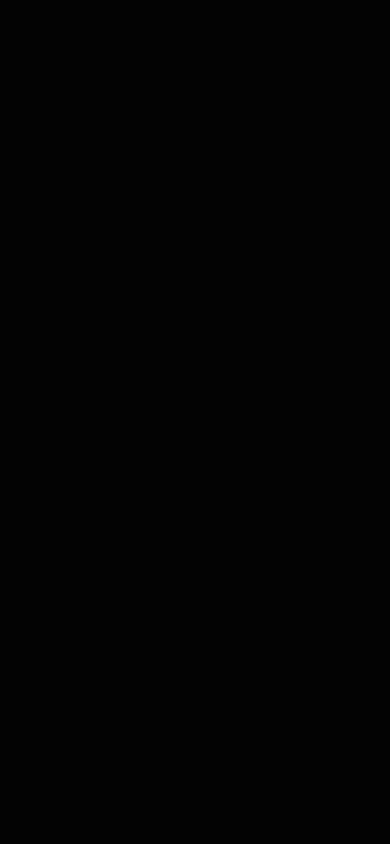
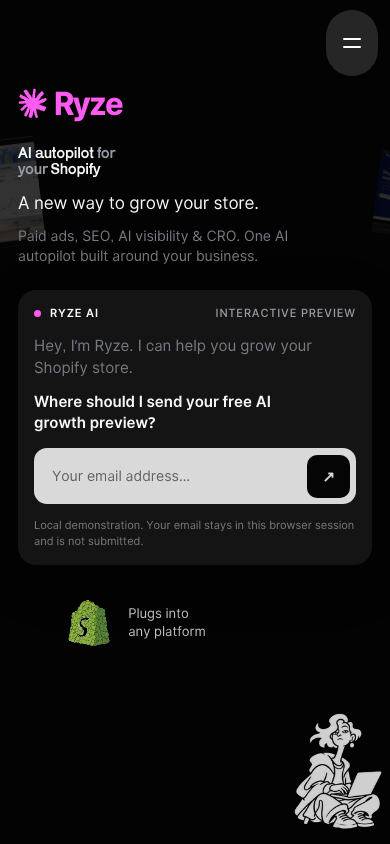
Before and after one commit to looksawful/ryze-challenge, a Next.js app: page / in a window 390 px wide. Built offline with nearby package versions, Linux system fonts and the light colour scheme.

Commit message:
feat(hero): adopt email-first conversation, secondary contact and minimal mobile navigation

```diff
--- a/src/features/site-shell/HeroWithNavigation.module.css
+++ b/src/features/site-shell/HeroWithNavigation.module.css
@@ -83,3 +83,13 @@
     }
   }
 }
+
+/* A decorative intro must never hide the active email-first Hero. */
+@layer components {
+  .stage:has([data-conversational-hero]) > :global(main),
+  .stage:has([data-conversational-hero]) .navigation {
+    opacity:1;
+    pointer-events:auto;
+  }
+  .stage:has([data-conversational-hero]) .navigation { animation:none!important; }
+}
```
